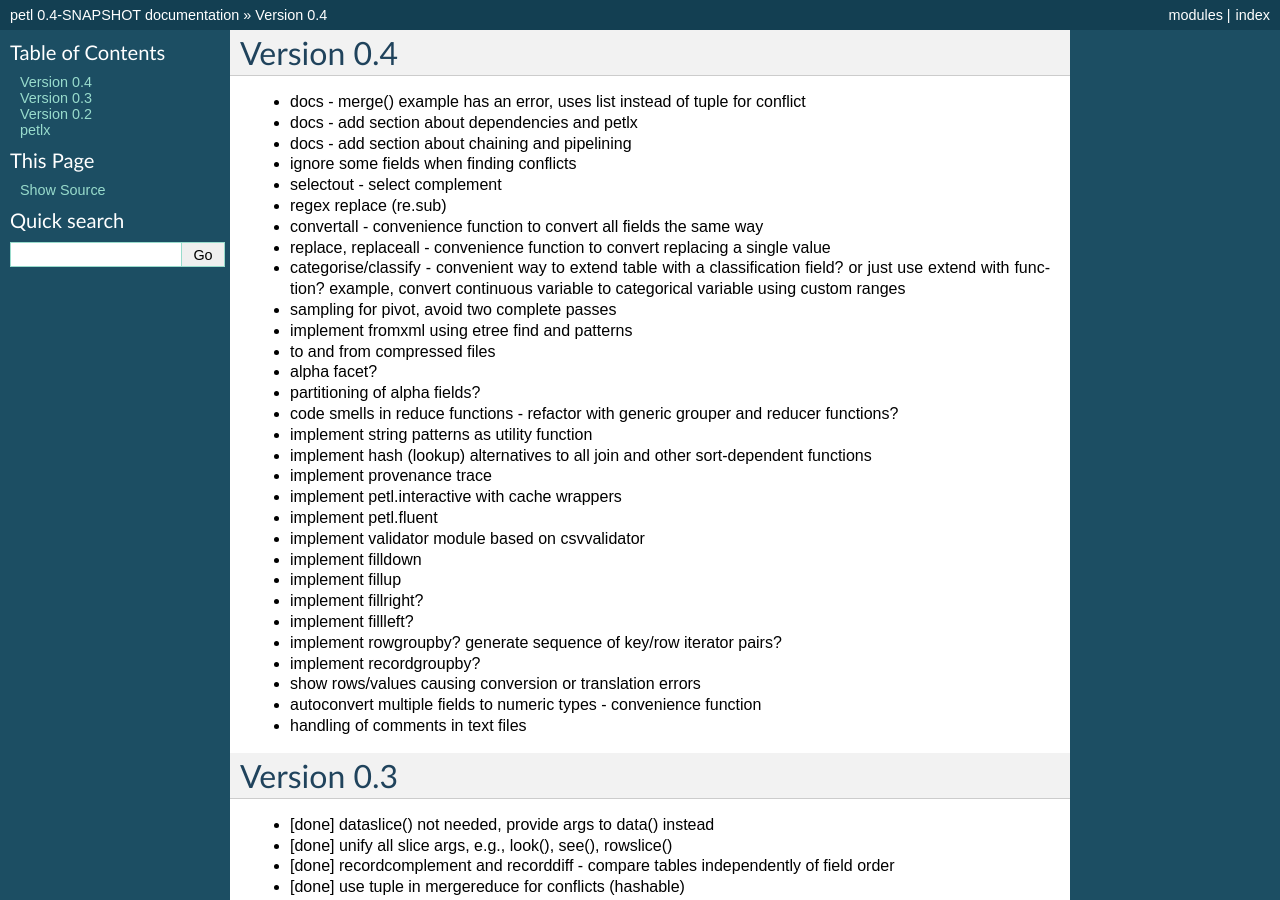
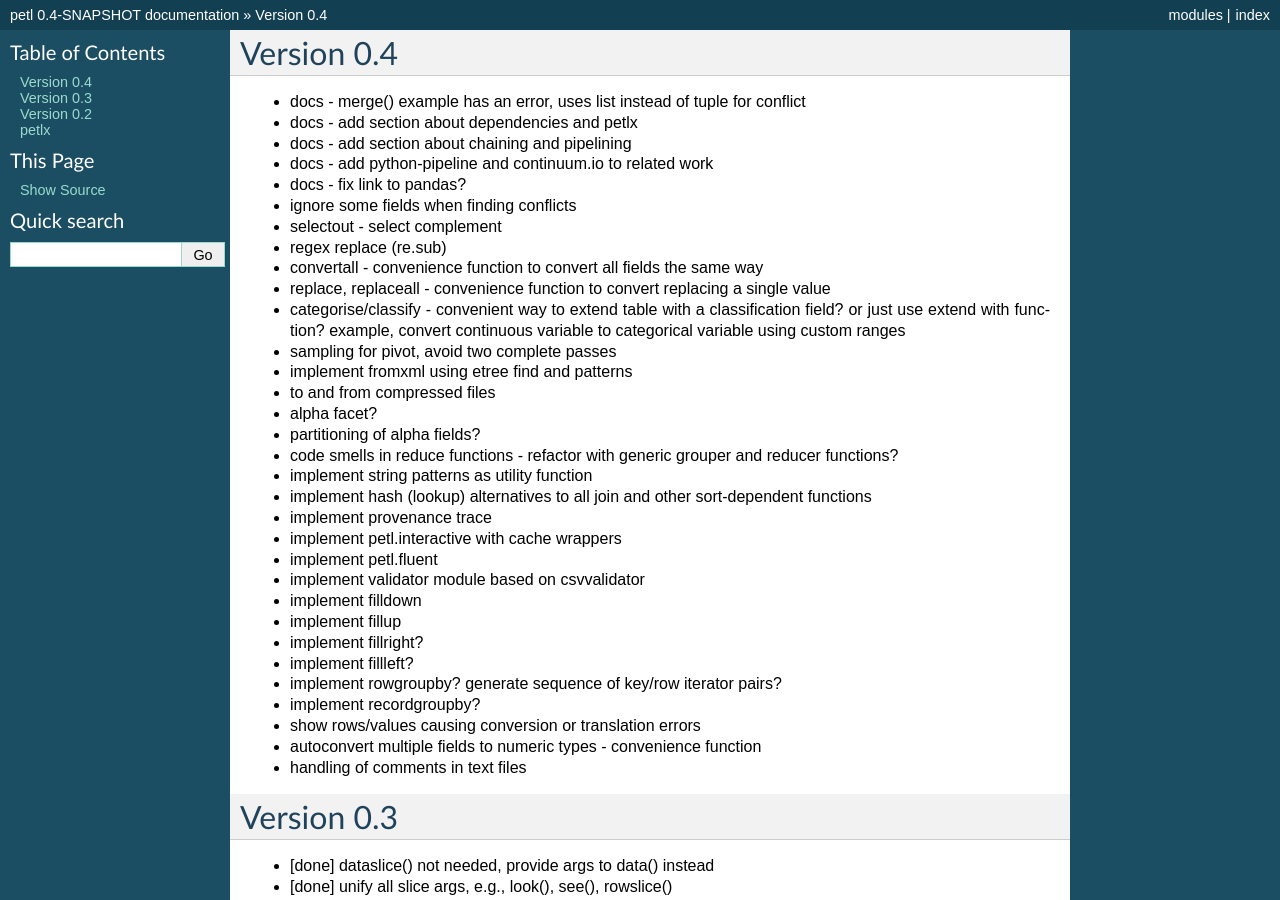
Before and after one commit to petl-developers/petl, a Sphinx documentation site: the page built from docs/todo.txt, in a window 1280 px wide and 900 px high. Built offline with Sphinx 7.4.7, drawn with Linux system fonts in a browser that asks for light colours; formulas are drawn with MathJax 3.

Commit message:
added docs todos

```diff
--- a/docs/todo.txt
+++ b/docs/todo.txt
@@ -4,6 +4,8 @@
 - docs - merge() example has an error, uses list instead of tuple for conflict
 - docs - add section about dependencies and petlx
 - docs - add section about chaining and pipelining
+- docs - add python-pipeline and continuum.io to related work
+- docs - fix link to pandas?
 - ignore some fields when finding conflicts
 - selectout - select complement
 - regex replace (re.sub)
```
